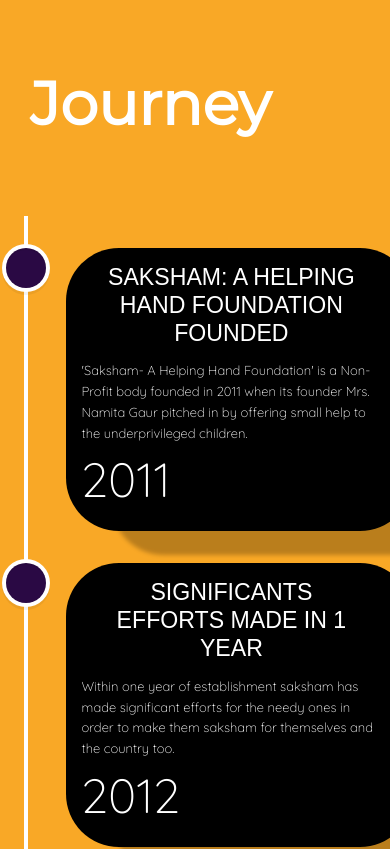
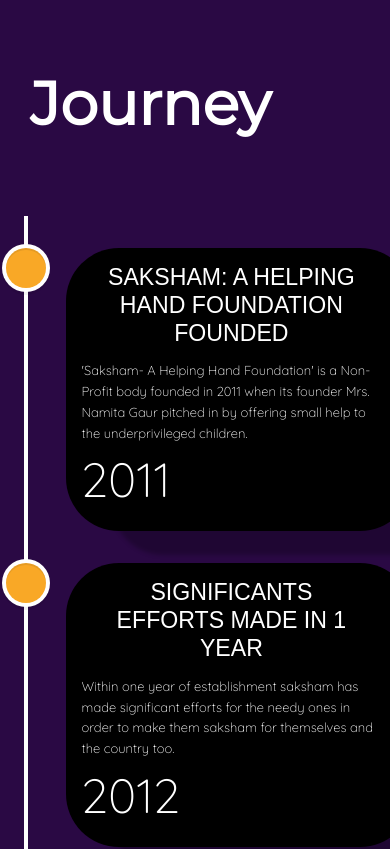
Before and after one commit to ParthJain247/Saksham-, a React (Create React App) app: page /Journey in a window 390 px wide. Shown: the top 849 px of the page. Built offline with nearby package versions, Linux system fonts and the light colour scheme.

Commit message:
journey updated

```diff
--- a/src/App.js
+++ b/src/App.js
@@ -8,7 +8,7 @@
 import SchoolForm from "./Components/SchoolForm";
 import ContactUsForm from "./Components/ContactUsForm";
 import { Container } from "react-bootstrap";
-import Form from "./Components/individual-forms/individual/form";
+import Form from "./Components/individual-forms/IndividualForm";
 import Gallery from "./Components/gallery";
 import Journey from "./Components/journey-components/Journey";
 import MainMessages from "./Components/Messages-components/mainMessages";
--- a/src/Components/Messages-components/mainMessages.css
+++ b/src/Components/Messages-components/mainMessages.css
@@ -55,3 +55,10 @@
     padding: 3em 4em;
   }
 }
+
+@media screen and (max-width: 768px) {
+  .Msg-page{
+    background: #2A0944;
+  }
+
+}
--- a/src/Components/individual-forms/individual/form.js
+++ b/src/Components/individual-forms/IndividualForm.js
@@ -136,7 +136,7 @@
   };
   return (
     <>
-      <Container className="individual-container" fluid>
+      <div className="individual-container">
         <div className="individual-intro">
           <h2 className="individual-heading">Individual Donation</h2>
           <p className="individual-para">
@@ -378,7 +378,7 @@
             </Button>
           </div>
         </div>
-      </Container>
+      </div>
     </>
   );
 };
--- a/src/Components/individual-forms/individual/form.css
+++ b/src/Components/individual-forms/form.css
@@ -1,5 +1,6 @@
 .individual-container {
   width: 100%;
+  overflow-x: hidden !important;
 }
 
 .individual-intro {
--- a/src/Components/journey-components/Journey.js
+++ b/src/Components/journey-components/Journey.js
@@ -1,4 +1,4 @@
-import React from "react";
+import React, { useState, useEffect } from "react";
 import "./journey.css";
 import "react-vertical-timeline-component/style.min.css";
 import elements from "./Elements";
@@ -7,13 +7,60 @@
   VerticalTimelineElement,
 } from "react-vertical-timeline-component";
 const Journey = () => {
+  const [size, setSize] = useState(window.innerWidth);
+  const [big, setBig] = useState(false);
+
+  const checkSize = () => {
+    setSize(window.innerWidth);
+  };
+  useEffect(() => {
+    window.addEventListener("resize", checkSize);
+    if (size > 1600) {
+      setBig(true);
+    } else {
+      setBig(false);
+    }
+    return () => {
+      window.removeEventListener("resize", checkSize);
+    };
+  });
   return (
     <>
       <div className="Journey-page">
         <div className="heading">
           <h1 className="title">Journey</h1>
         </div>
+        {!big && (
           <VerticalTimeline layout="1-column-left" className="journey-timeline">
+            {elements.map((element) => {
+              return (
+                <VerticalTimelineElement
+                  className="journey-content-main"
+                  contentStyle={{ background: "#000", color: "#fff" }}
+                  contentArrowStyle={{
+                    borderRight: "0px",
+                  }}
+                  iconClassName="journey-icon"
+                  key={element.id}
+                  date={element.date}
+                  dateClassName="date"
+                >
+                  <div className="journey-content">
+                    <div className="text-content">
+                      <h3 className="vertical-timeline-element-title title">
+                        {element.title}
+                      </h3>
+                    </div>
+
+                    <p id="description">{element.description}</p>
+                  </div>
+                </VerticalTimelineElement>
+              );
+            })}
+          </VerticalTimeline>
+        )}
+        {big && (
+          <VerticalTimeline layout="2-columns">
             {elements.map((element) => {
               return (
                 <VerticalTimelineElement
@@ -40,6 +87,7 @@
               );
             })}
           </VerticalTimeline>
+        )}
       </div>
     </>
   );
--- a/src/Components/journey-components/journey.css
+++ b/src/Components/journey-components/journey.css
@@ -8,6 +8,11 @@
   line-height: 88px;
   letter-spacing: 0em;
   text-align: left;
+  color: #fff;
+}
+
+.journey-icon {
+  background: #2a0944;
   color: #fff;
 }
 
@@ -234,3 +239,19 @@
     padding-right: 5em !important;
   }
 }
+
+@media screen and (min-width: 1600px) {
+  .Journey-page .heading .title {
+    padding-left: 11em !important;
+  }
+}
+
+@media screen and (max-width: 768px) {
+  .Journey-page {
+    background: #2a0944;
+  }
+
+  .journey-icon {
+    background: #f9a826;
+  }
+}
```
Also changed, not shown: src/Components/individual-forms/indi.png (renamed from src/Components/individual-forms/individual/indi.png). Lines whose indentation alone changed are shown as unchanged.
